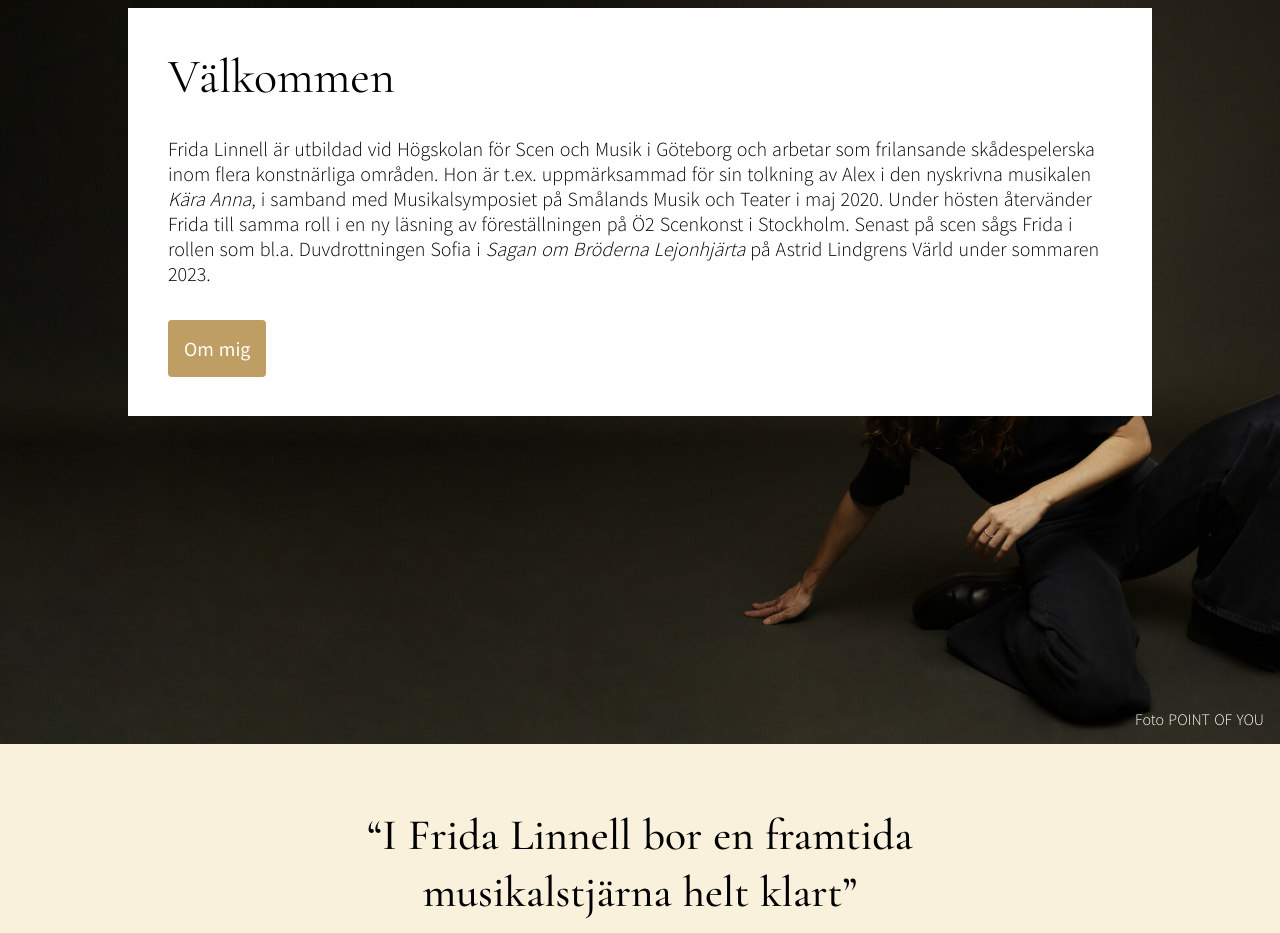
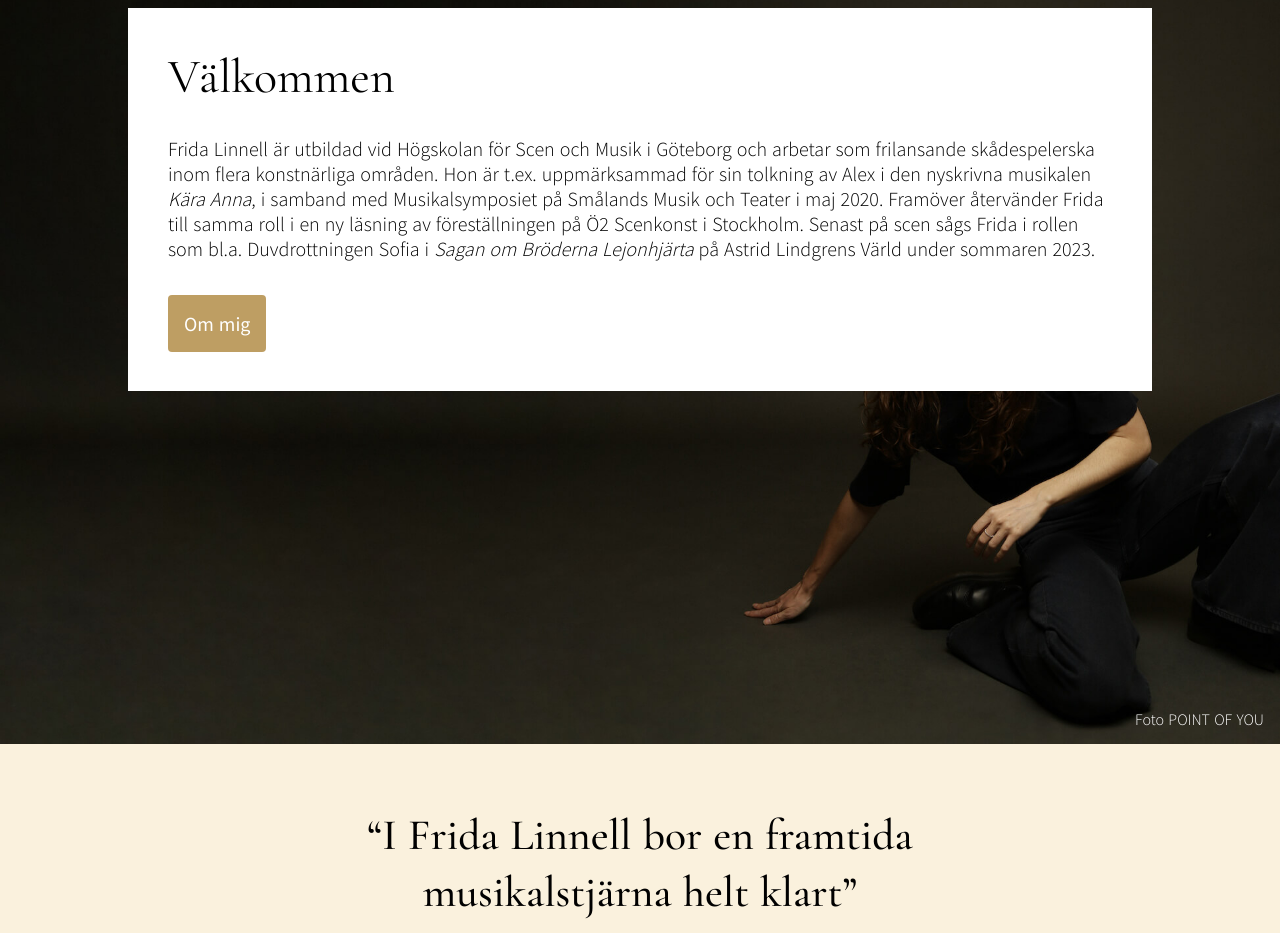
Before and after one commit to kindstrom-solutions/fridalinnell, a Nuxt app: page / in a window 1280 px wide. Shown: the part 1120-2053 px from the top of the page. Built offline with nearby package versions, Linux system fonts and the light colour scheme.

Commit message:
smallfixes

```diff
--- a/pages/index.vue
+++ b/pages/index.vue
@@ -19,7 +19,7 @@
           Frida Linnell är utbildad vid Högskolan för Scen och Musik i Göteborg och arbetar som
           frilansande skådespelerska inom flera konstnärliga områden. Hon är t.ex. uppmärksammad för
           sin tolkning av Alex i den nyskrivna musikalen <em>Kära Anna</em>, i samband med Musikalsymposiet
-          på Smålands Musik och Teater i maj 2020. Under hösten återvänder Frida till samma roll i en
+          på Smålands Musik och Teater i maj 2020. Framöver återvänder Frida till samma roll i en
           ny läsning av föreställningen på Ö2 Scenkonst i Stockholm. Senast på scen sågs Frida i rollen
           som bl.a. Duvdrottningen Sofia i <em>Sagan om Bröderna Lejonhjärta</em> på Astrid Lindgrens Värld
           under sommaren 2023.
--- a/pages/om-mig.vue
+++ b/pages/om-mig.vue
@@ -44,8 +44,8 @@
         </p>
         <p>
           Sommaren 2023 spelade jag bl.a. Duvdrottningen Sofia i <em>Sagan om Bröderna Lejonhjärta</em> på
-          Astrid Lindgrens Värld. Just nu återvänder jag till rollen som Alex i den nyskrivna musikalen
-          <em>Kära Anna</em> som mynnar ut i en läsning på Ö2 Scenkonst i Stockholm senare i höst.
+          Astrid Lindgrens Värld. Framöver återvänder jag till rollen som Alex i den nyskrivna musikalen
+          <em>Kära Anna</em> som ska mynna ut i en läsning på Ö2 Scenkonst i Stockholm.
         </p>
       </div>
     </div>
```
